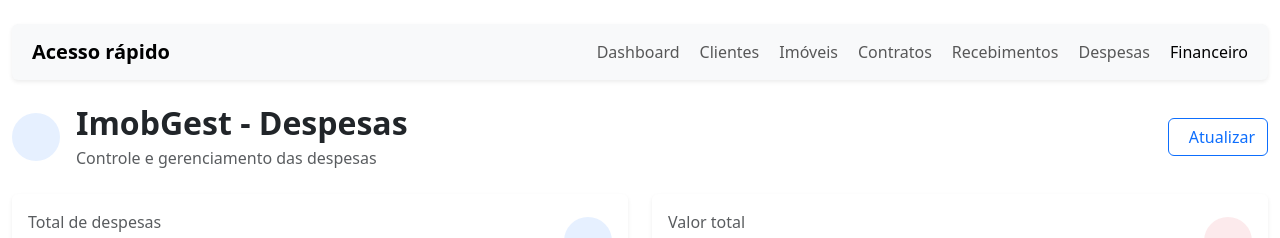
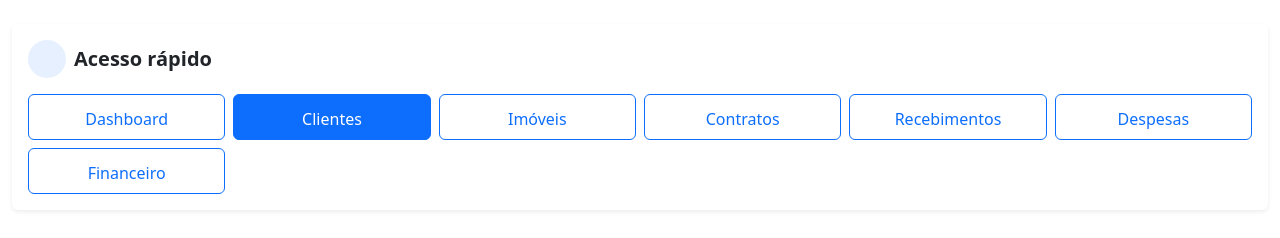
Before and after one commit to MarianeStriani/sistema-imobiliaria, a Next.js app: page /despesas in a window 1280 px wide. Shown: the top 238 px of the page. Built offline with nearby package versions, Linux system fonts and the light colour scheme; no server answers; the database is empty.

Commit message:
Refactor quick access navigation to use buttons

```diff
--- a/app/despesas/page.js
+++ b/app/despesas/page.js
@@ -398,115 +398,102 @@ export default function DespesasPage() {
   return (
     <div className="container-fluid py-4">
       {/* ACESSO RÁPIDO */}
-<nav className="navbar navbar-expand-lg bg-body-tertiary rounded shadow-sm mb-4">
-  <div className="container-fluid">
+      <div className="card shadow-sm border-0 mb-4">
+        <div className="card-body">
 
-    <a
-      className="navbar-brand fw-bold"
-      href="#"
-      onClick={(e) => {
-        e.preventDefault();
-        acessarPagina("/financeiro");
+          <div className="d-flex align-items-center mb-3">
+            <div
+              className="bg-primary bg-opacity-10 rounded-circle d-flex align-items-center justify-content-center me-2"
+              style={{
+                width: "38px",
+                height: "38px",
               }}
             >
-      <i className="bi bi-grid me-2"></i>
+              <i className="bi bi-lightning-charge text-primary"></i>
+            </div>
+
+            <div>
+              <h5 className="fw-bold mb-0">
                 Acesso rápido
-    </a>
+              </h5>
+            </div>
+          </div>
 
+          <div className="row g-2">
+
+            <div className="col-6 col-md-3 col-lg-2">
               <button
-      className="navbar-toggler"
-      type="button"
-      data-bs-toggle="collapse"
-      data-bs-target="#navbarAcessoRapido"
-      aria-controls="navbarAcessoRapido"
-      aria-expanded="false"
-      aria-label="Abrir menu"
+                className="btn btn-outline-primary w-100 py-2"
+                onClick={() => acessarPagina("/")}
               >
-      <span className="navbar-toggler-icon"></span>
+                <i className="bi bi-speedometer2 d-block fs-5 mb-1"></i>
+                Dashboard
               </button>
+            </div>
 
-    <div
-      className="collapse navbar-collapse"
-      id="navbarAcessoRapido"
+            <div className="col-6 col-md-3 col-lg-2">
+              <button
+                className="btn btn-primary w-100 py-2"
+                onClick={() => acessarPagina("/clientes")}
               >
-      <ul className="navbar-nav ms-auto">
+                <i className="bi bi-people d-block fs-5 mb-1"></i>
+                Clientes
+              </button>
+            </div>
 
-        <li className="nav-item">
-          <a
-            className="nav-link"
-            href="/"
+            <div className="col-6 col-md-3 col-lg-2">
+              <button
+                className="btn btn-outline-primary w-100 py-2"
+                onClick={() => acessarPagina("/imoveis")}
               >
-            <i className="bi bi-speedometer2 me-1"></i>
-            Dashboard
-          </a>
-        </li>
+                <i className="bi bi-house-door d-block fs-5 mb-1"></i>
+                Imóveis
+              </button>
+            </div>
 
-        <li className="nav-item">
-          <a
-            className="nav-link"
-            href="/clientes"
+            <div className="col-6 col-md-3 col-lg-2">
+              <button
+                className="btn btn-outline-primary w-100 py-2"
+                onClick={() => acessarPagina("/contratos")}
               >
-            <i className="bi bi-people me-1"></i>
-            Clientes
-          </a>
-        </li>
+                <i className="bi bi-file-earmark-text d-block fs-5 mb-1"></i>
+                Contratos
+              </button>
+            </div>
 
-        <li className="nav-item">
-          <a
-            className="nav-link"
-            href="/imoveis"
+            <div className="col-6 col-md-3 col-lg-2">
+              <button
+                className="btn btn-outline-primary w-100 py-2"
+                onClick={() => acessarPagina("/recebimentos")}
               >
-            <i className="bi bi-house me-1"></i>
-            Imóveis
-          </a>
-        </li>
+                <i className="bi bi-cash-coin d-block fs-5 mb-1"></i>
+                Recebimentos
+              </button>
+            </div>
 
-        <li className="nav-item">
-          <a
-            className="nav-link"
-            href="/contratos"
+            <div className="col-6 col-md-3 col-lg-2">
+              <button
+                className="btn btn-outline-primary w-100 py-2"
+                onClick={() => acessarPagina("/despesas")}
               >
-            <i className="bi bi-file-earmark-text me-1"></i>
-            Contratos
-          </a>
-        </li>
+                <i className="bi bi-wallet2 d-block fs-5 mb-1"></i>
+                Despesas
+              </button>
+            </div>
 
-        <li className="nav-item">
-          <a
-            className="nav-link"
-            href="/recebimentos"
+            <div className="col-6 col-md-3 col-lg-2">
+              <button
+                className="btn btn-outline-primary w-100 py-2"
+                onClick={() => acessarPagina("/financeiro")}
               >
-            <i className="bi bi-cash-stack me-1"></i>
-            Recebimentos
-          </a>
-        </li>
-
-        <li className="nav-item">
-          <a
-            className="nav-link"
-            href="/despesas"
-          >
-            <i className="bi bi-wallet2 me-1"></i>
-            Despesas
-          </a>
-        </li>
-
-        <li className="nav-item">
-          <a
-            className="nav-link active"
-            aria-current="page"
-            href="/financeiro"
-          >
-            <i className="bi bi-graph-up-arrow me-1"></i>
+                <i className="bi bi-bar-chart-line d-block fs-5 mb-1"></i>
                 Financeiro
-          </a>
-        </li>
-
-      </ul>
+              </button>
             </div>
 
           </div>
-</nav>
+        </div>
+      </div>
 
       {/* CABEÇALHO */}
       <div className="d-flex align-items-center justify-content-between flex-wrap gap-3 mb-4">
```
Lines whose indentation alone changed are shown as unchanged.
